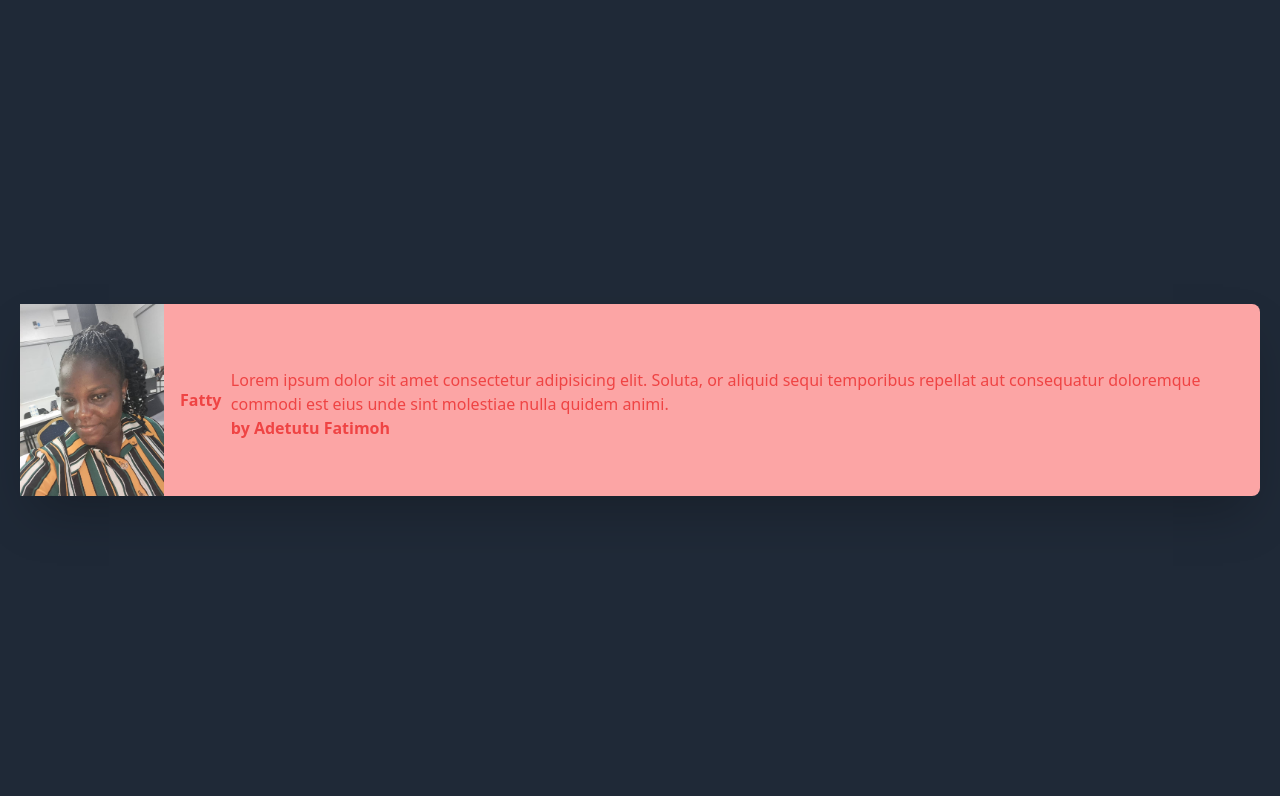
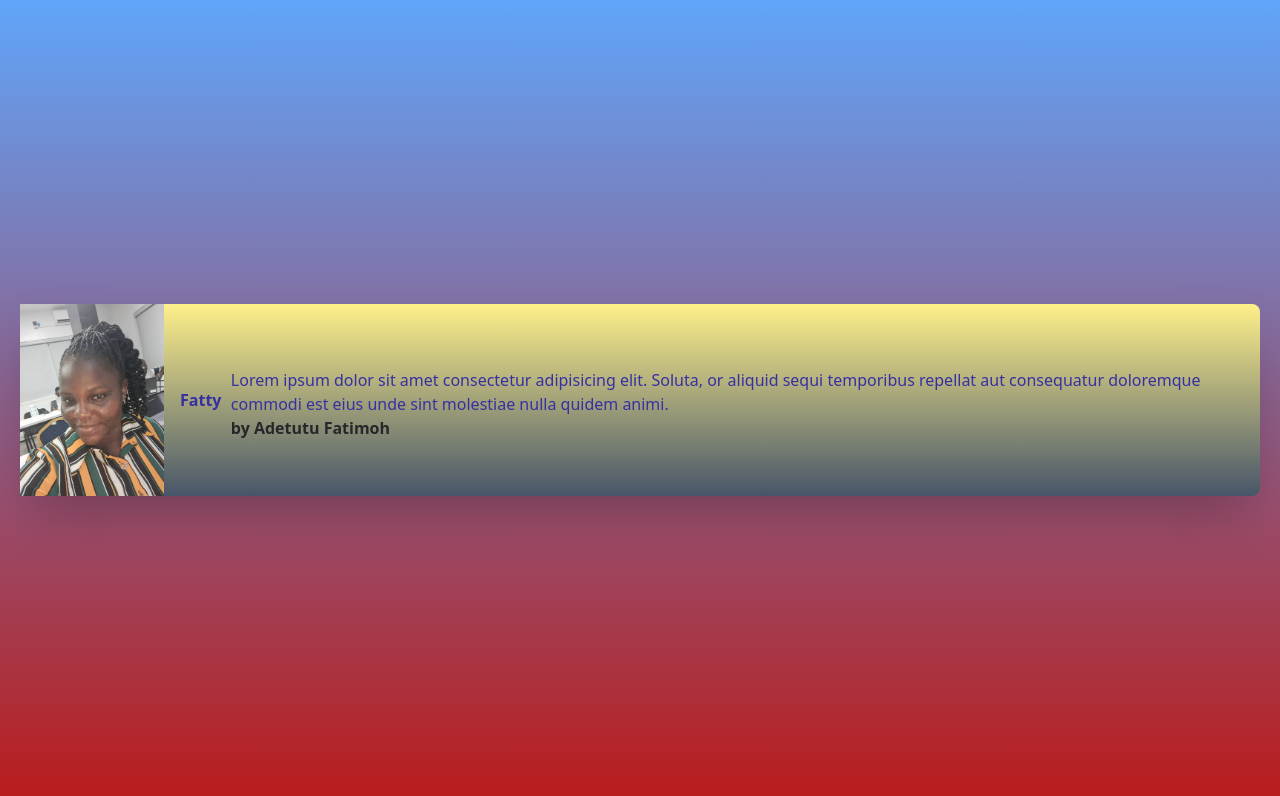
Before and after one commit to AdetutuFatimoh/Portfolio, a website: page fatty.html in a window 1280 px wide. Drawn offline with Linux system fonts and the light colour scheme.

Commit message:
fea:update

```diff
--- a/fatty.html
+++ b/fatty.html
@@ -8,16 +8,16 @@
     <link rel="stylesheet" href="./dist/output.css">
     <link rel="shortcut icon" href="./my picture 2.jpg" type="image/x-icon">
 </head>
-<body>
-   <div class="bg-fuchsia-500 sm:bg-gray-800 h-screen items-center justify-center flex p-5">
-    <div class=" items-center text-red-500 font-bold bg-red-300 rounded-lg shadow-2xl p-4 sm:flex sm:gap-16 sm:p-0">
+<body class="font-sans">
+   <div class="bg-gradient-to-t from-red-700 to-blue-400 sm:bg-gray-800 h-screen items-center justify-center flex p-5">
+    <div class=" items-center text-indigo-800 font-bold bg-gradient-to-t from-slate-600 to-yellow-200 rounded-lg shadow-2xl p-4 sm:flex sm:gap-16 sm:p-0">
         <div class="flex items-center gap-4">
         <img class=" h-10 w-10 sm:h-full sm:w-36 sm:rounded-none object-cover rounded-full" src="./my picture 2.jpg" alt="">
         <span>Fatty</span>
     </div>
     <div class="mt-2">
-        <p class="font-thin">Lorem ipsum dolor sit amet consectetur adipisicing elit. Soluta, or aliquid sequi temporibus repellat aut consequatur doloremque commodi est eius unde sint molestiae nulla quidem animi.</p>
-    <span>by Adetutu Fatimoh</span>
+        <p class="font-thin justify-center">Lorem ipsum dolor sit amet consectetur adipisicing elit. Soluta, or aliquid sequi temporibus repellat aut consequatur doloremque commodi est eius unde sint molestiae nulla quidem animi.</p>
+    <span class="font-bold text-zinc-800">by Adetutu Fatimoh</span>
     </div>
     </div>
 
```
Also changed, not shown: portfolio.html (+6 -6 lines), dist/output.css.
